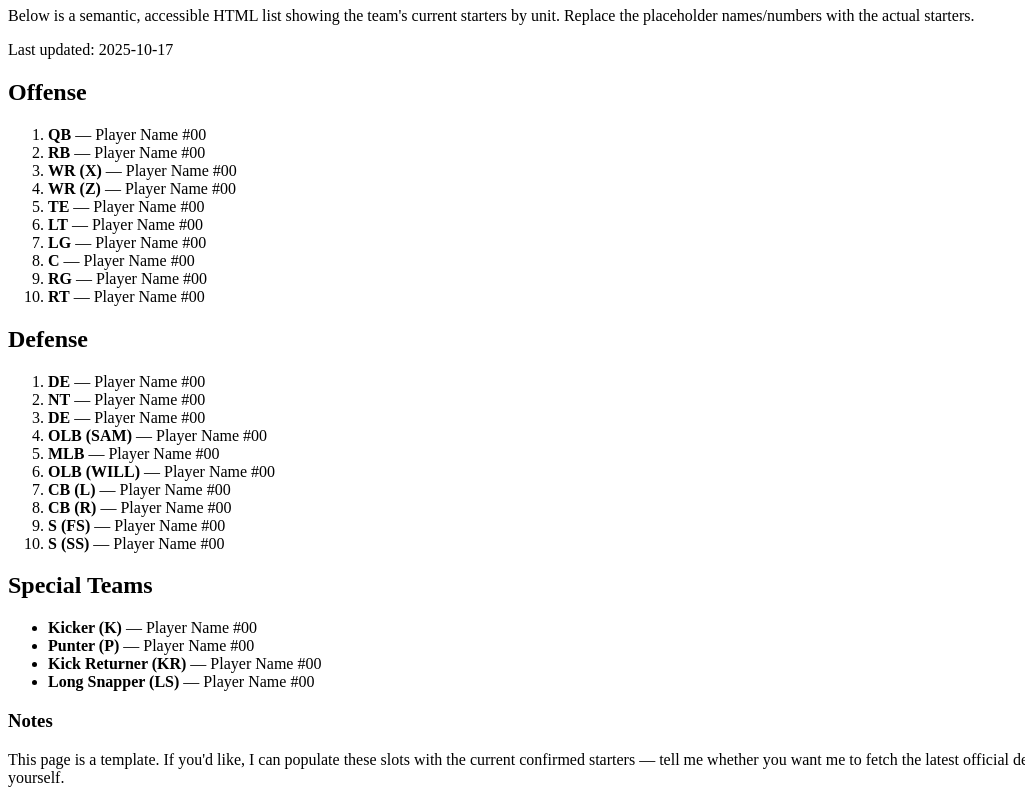
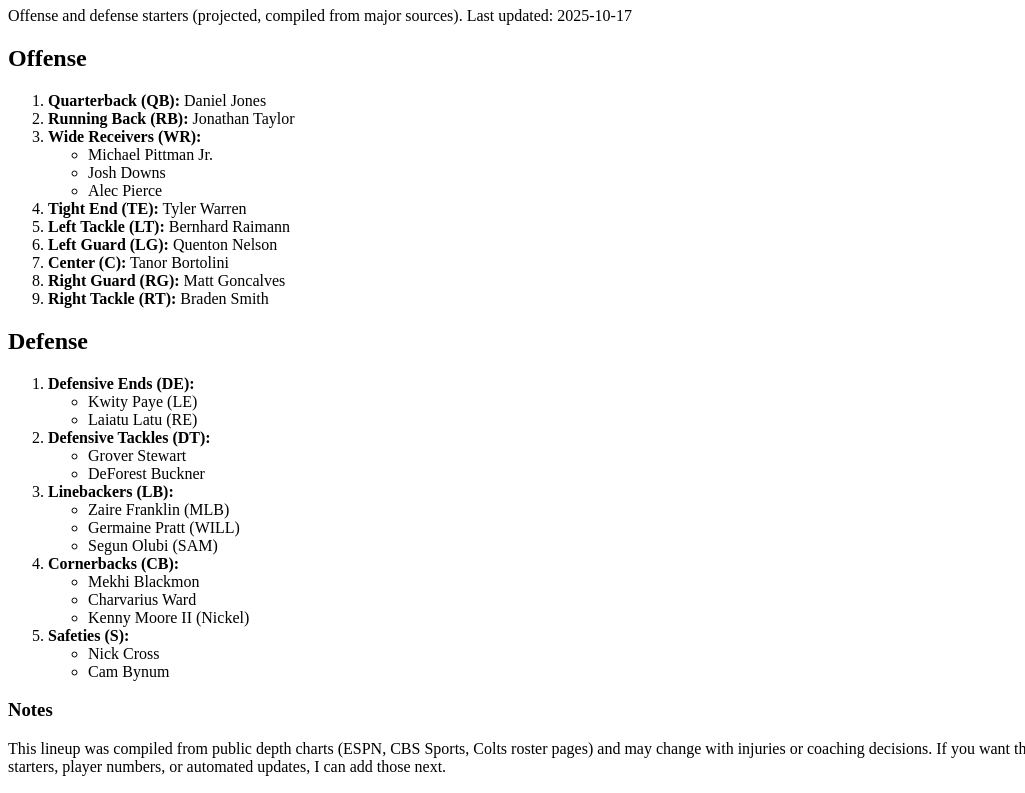
Before and after one commit to Mazad000/ColtsInfo, a plain HTML site: page lineup.html in a window 1280 px wide. Shown: the part 117-910 px from the top of the page, without its empty margins (0-1025 px from the left). Drawn offline with Linux system fonts and the light colour scheme.

Commit message:
Revise lineup page for current projected starters
Updated the title and headings to reflect current projected starters. Modified the content to include actual player names and positions for offense and defense sections.

```diff
--- a/lineup.html
+++ b/lineup.html
@@ -3,7 +3,7 @@
 <head>
   <meta charset="utf-8" />
   <meta name="viewport" content="width=device-width,initial-scale=1" />
-  <title>Indianapolis Colts — Starting Lineup</title>
+  <title>Indianapolis Colts — Current Starters</title>
   <link rel="stylesheet" href="styles.css" />
 </head>
 <body>
@@ -20,59 +20,71 @@
   </header>
 
   <main class="container page lineup-page">
-    <h1>Colts — Current Starting Lineup</h1>
-    <p class="lead">Below is a semantic, accessible HTML list showing the team's current starters by unit. Replace the placeholder names/numbers with the actual starters.</p>
+    <h1>Colts — Current Projected Starters</h1>
+    <p class="lead">Offense and defense starters (projected, compiled from major sources). Last updated: <time datetime="2025-10-17">2025-10-17</time></p>
 
-    <p class="muted">Last updated: <time datetime="2025-10-17">2025-10-17</time></p>
-
-    <!-- Offense -->
     <section aria-labelledby="offense-heading" class="unit offense">
       <h2 id="offense-heading">Offense</h2>
       <ol class="starting-list" role="list">
-        <li><strong>QB</strong> — <span class="player">Player Name</span> <span class="number">#00</span></li>
-        <li><strong>RB</strong> — <span class="player">Player Name</span> <span class="number">#00</span></li>
-        <li><strong>WR (X)</strong> — <span class="player">Player Name</span> <span class="number">#00</span></li>
-        <li><strong>WR (Z)</strong> — <span class="player">Player Name</span> <span class="number">#00</span></li>
-        <li><strong>TE</strong> — <span class="player">Player Name</span> <span class="number">#00</span></li>
-        <li><strong>LT</strong> — <span class="player">Player Name</span> <span class="number">#00</span></li>
-        <li><strong>LG</strong> — <span class="player">Player Name</span> <span class="number">#00</span></li>
-        <li><strong>C</strong> — <span class="player">Player Name</span> <span class="number">#00</span></li>
-        <li><strong>RG</strong> — <span class="player">Player Name</span> <span class="number">#00</span></li>
-        <li><strong>RT</strong> — <span class="player">Player Name</span> <span class="number">#00</span></li>
+        <li><strong>Quarterback (QB):</strong> Daniel Jones</li>
+        <li><strong>Running Back (RB):</strong> Jonathan Taylor</li>
+        <li><strong>Wide Receivers (WR):</strong>
+          <ul>
+            <li>Michael Pittman Jr.</li>
+            <li>Josh Downs</li>
+            <li>Alec Pierce</li>
+          </ul>
+        </li>
+        <li><strong>Tight End (TE):</strong> Tyler Warren</li>
+        <li><strong>Left Tackle (LT):</strong> Bernhard Raimann</li>
+        <li><strong>Left Guard (LG):</strong> Quenton Nelson</li>
+        <li><strong>Center (C):</strong> Tanor Bortolini</li>
+        <li><strong>Right Guard (RG):</strong> Matt Goncalves</li>
+        <li><strong>Right Tackle (RT):</strong> Braden Smith</li>
       </ol>
     </section>
 
-    <!-- Defense -->
     <section aria-labelledby="defense-heading" class="unit defense">
       <h2 id="defense-heading">Defense</h2>
       <ol class="starting-list" role="list">
-        <li><strong>DE</strong> — <span class="player">Player Name</span> <span class="number">#00</span></li>
-        <li><strong>NT</strong> — <span class="player">Player Name</span> <span class="number">#00</span></li>
-        <li><strong>DE</strong> — <span class="player">Player Name</span> <span class="number">#00</span></li>
-        <li><strong>OLB (SAM)</strong> — <span class="player">Player Name</span> <span class="number">#00</span></li>
-        <li><strong>MLB</strong> — <span class="player">Player Name</span> <span class="number">#00</span></li>
-        <li><strong>OLB (WILL)</strong> — <span class="player">Player Name</span> <span class="number">#00</span></li>
-        <li><strong>CB (L)</strong> — <span class="player">Player Name</span> <span class="number">#00</span></li>
-        <li><strong>CB (R)</strong> — <span class="player">Player Name</span> <span class="number">#00</span></li>
-        <li><strong>S (FS)</strong> — <span class="player">Player Name</span> <span class="number">#00</span></li>
-        <li><strong>S (SS)</strong> — <span class="player">Player Name</span> <span class="number">#00</span></li>
+        <li><strong>Defensive Ends (DE):</strong>
+          <ul>
+            <li>Kwity Paye (LE)</li>
+            <li>Laiatu Latu (RE)</li>
+          </ul>
+        </li>
+        <li><strong>Defensive Tackles (DT):</strong>
+          <ul>
+            <li>Grover Stewart</li>
+            <li>DeForest Buckner</li>
+          </ul>
+        </li>
+        <li><strong>Linebackers (LB):</strong>
+          <ul>
+            <li>Zaire Franklin (MLB)</li>
+            <li>Germaine Pratt (WILL)</li>
+            <li>Segun Olubi (SAM)</li>
+          </ul>
+        </li>
+        <li><strong>Cornerbacks (CB):</strong>
+          <ul>
+            <li>Mekhi Blackmon</li>
+            <li>Charvarius Ward</li>
+            <li>Kenny Moore II (Nickel)</li>
+          </ul>
+        </li>
+        <li><strong>Safeties (S):</strong>
+          <ul>
+            <li>Nick Cross</li>
+            <li>Cam Bynum</li>
+          </ul>
+        </li>
       </ol>
-    </section>
-
-    <!-- Special Teams -->
-    <section aria-labelledby="specials-heading" class="unit specials">
-      <h2 id="specials-heading">Special Teams</h2>
-      <ul class="starting-list" role="list">
-        <li><strong>Kicker (K)</strong> — <span class="player">Player Name</span> <span class="number">#00</span></li>
-        <li><strong>Punter (P)</strong> — <span class="player">Player Name</span> <span class="number">#00</span></li>
-        <li><strong>Kick Returner (KR)</strong> — <span class="player">Player Name</span> <span class="number">#00</span></li>
-        <li><strong>Long Snapper (LS)</strong> — <span class="player">Player Name</span> <span class="number">#00</span></li>
-      </ul>
     </section>
 
     <section class="notes">
       <h3>Notes</h3>
-      <p class="muted">This page is a template. If you'd like, I can populate these slots with the current confirmed starters — tell me whether you want me to fetch the latest official depth chart or provide the names yourself.</p>
+      <p class="muted">This lineup was compiled from public depth charts (ESPN, CBS Sports, Colts roster pages) and may change with injuries or coaching decisions. If you want the full depth chart, special teams starters, player numbers, or automated updates, I can add those next.</p>
     </section>
   </main>
 
```
